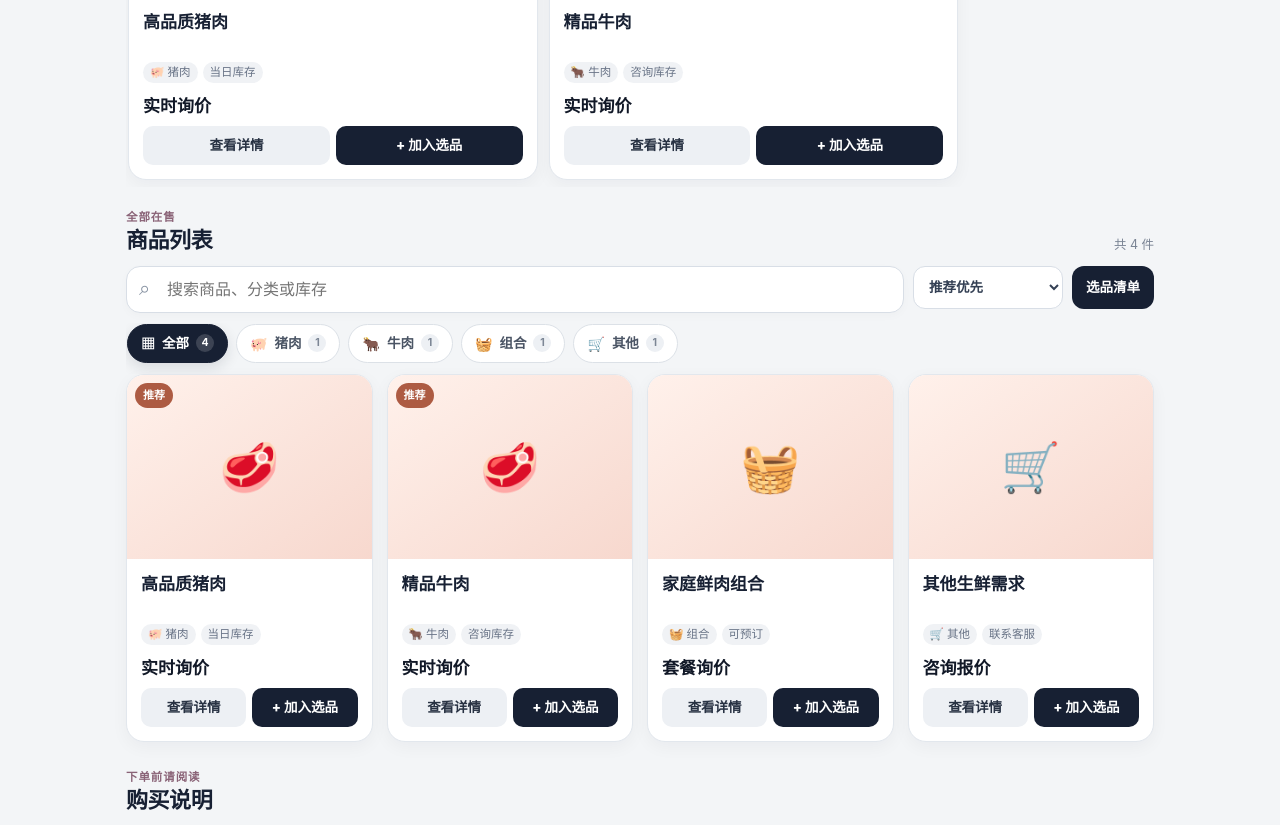
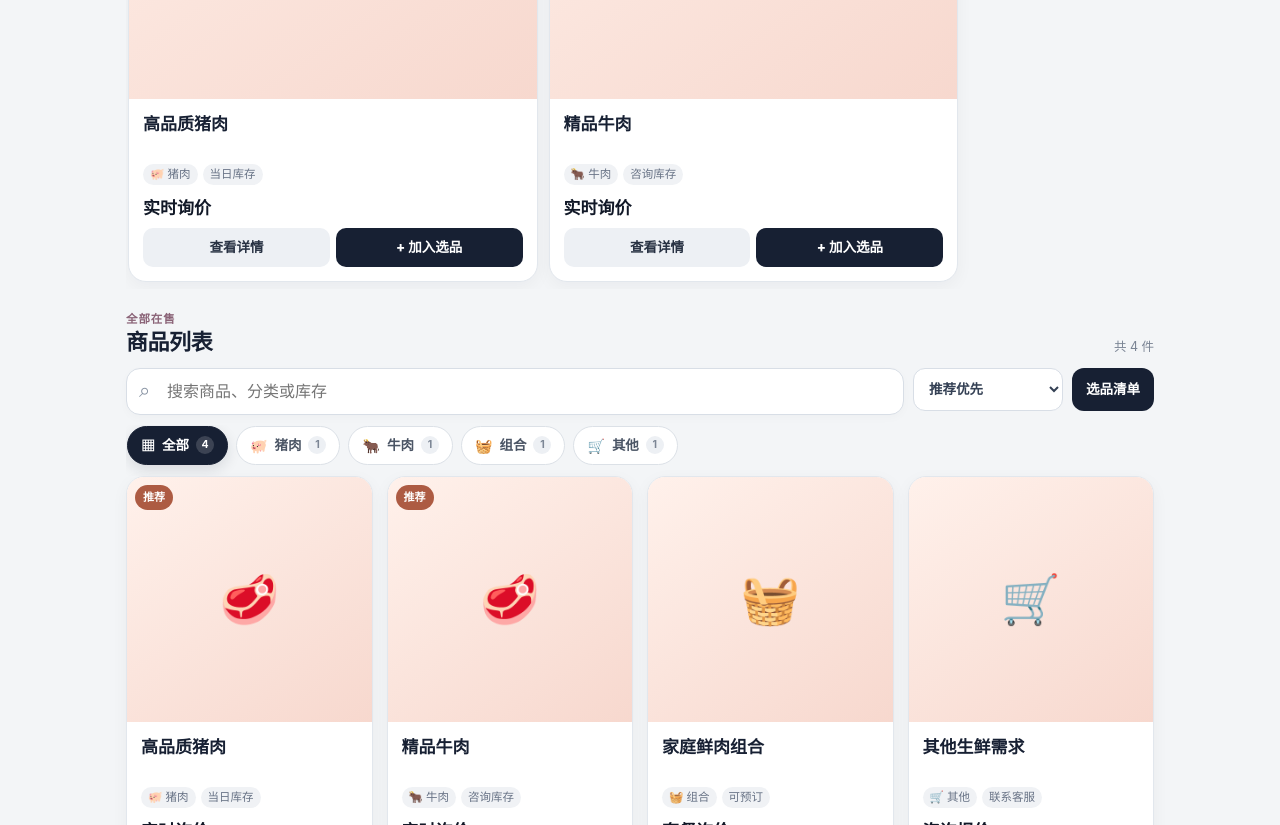
Before and after one commit to Chili888/Web-app, a plain HTML site: page index.html in a window 1280 px wide. Shown: the part 918-1743 px from the top of the page. Drawn offline with nearby package versions, Linux system fonts and the light colour scheme; no server answers.

Commit message:
Load stable product media alignment styles

```diff
--- a/index.html
+++ b/index.html
@@ -6,6 +6,7 @@
   <meta name="theme-color" content="#111827" />
   <title>国内精品肉铺</title>
   <link rel="stylesheet" href="./assets/style.css?v=20260715-4" />
+  <link rel="stylesheet" href="./assets/media-fix.css?v=20260715-1" />
   <script defer src="https://telegram.org/js/telegram-web-app.js"></script>
   <script defer src="https://cdn.jsdelivr.net/npm/@supabase/supabase-js@2"></script>
   <script defer src="./config.js"></script>
```
